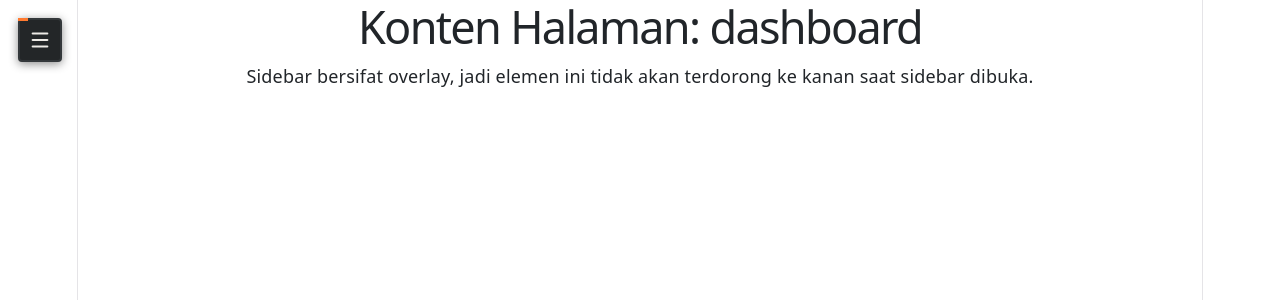
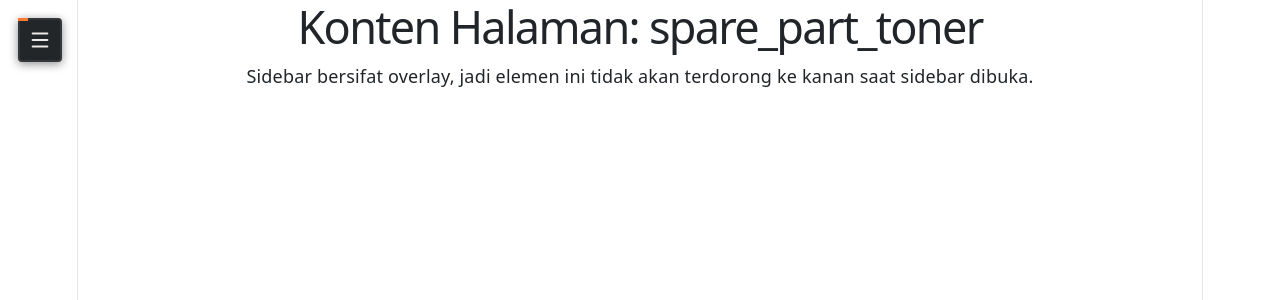
Before and after one commit to darrenchrist2/project-bmku, a React (Vite) app in the folder frontend-bmku/: page / in a window 1280 px wide. Shown: the top 300 px of the page. Built offline with nearby package versions, Linux system fonts and the light colour scheme.

Commit message:
fix sidebar

```diff
--- a/frontend-bmku/src/App.jsx
+++ b/frontend-bmku/src/App.jsx
@@ -8,7 +8,7 @@ import Sidebar from './components/sidebar';
  * konten utama TIDAK perlu diberi margin/padding tambahan saat sidebar terbuka.
  */
 export default function App() {
-  const [activeKey, setActiveKey] = useState('dashboard');
+  const [activeKey, setActiveKey] = useState('spare_part_toner');
 
   const handleNavigate = (key) => {
     setActiveKey(key);
--- a/frontend-bmku/src/components/sidebar.jsx
+++ b/frontend-bmku/src/components/sidebar.jsx
@@ -34,9 +34,9 @@ import './sidebar.css';
 
 const MENU_ITEMS = [
     // { key: 'dashboard', label: 'Dashboard', icon: LayoutDashboard, href: '#dashboard' },
-    { key: 'mesin', label: 'Stok Spare Part & Toner', icon: Printer, href: '#mesin' },
+    { key: 'spare_part_toner', label: 'Stok Spare Part & Toner', icon: Printer, href: '#spare_part_toner' },
     { key: 'maintenance', label: 'Riwayat Perbaikan Mesin', icon: Wrench, href: '#maintenance' },
-    { key: 'laporan', label: 'Penggunaan Stok oleh Teknisi', icon: FileBarChart2, href: '#laporan' },
+    { key: 'stock_usage', label: 'Penggunaan Stok oleh Teknisi', icon: FileBarChart2, href: '#stock_usage' },
     // { key: 'pengaturan', label: 'Pengaturan', icon: Settings, href: '#pengaturan' },
 ];
 
@@ -137,6 +137,6 @@ Sidebar.propTypes = {
 };
 
 Sidebar.defaultProps = {
-    activeKey: 'dashboard',
+    activeKey: 'spare_part_toner',
     onNavigate: undefined,
 };
```
Also changed, not shown: frontend-bmku/src/pages/inventoryItems.jsx (added).
